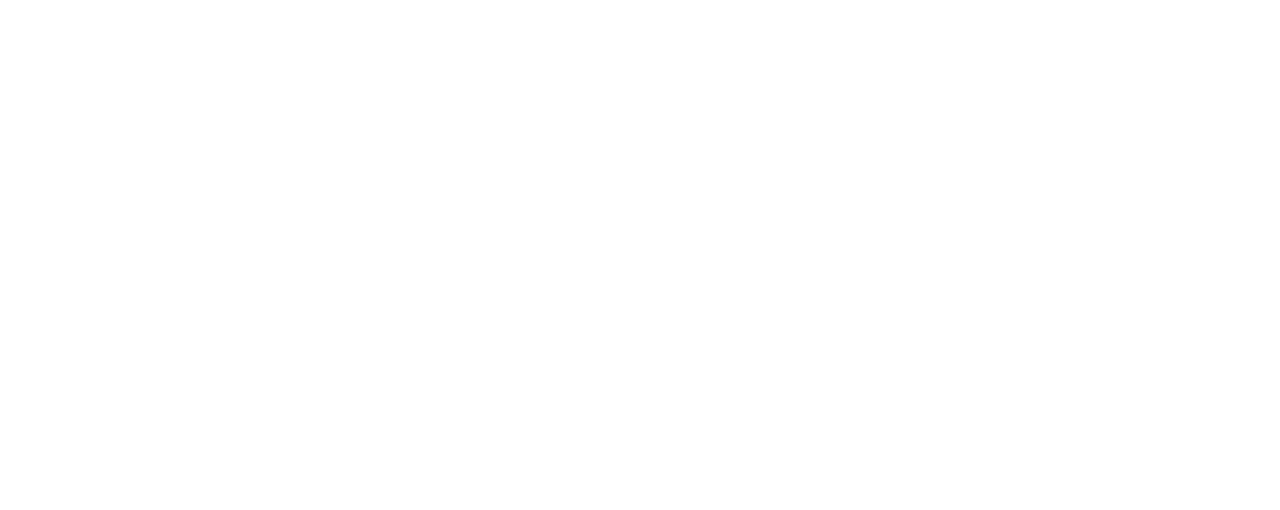
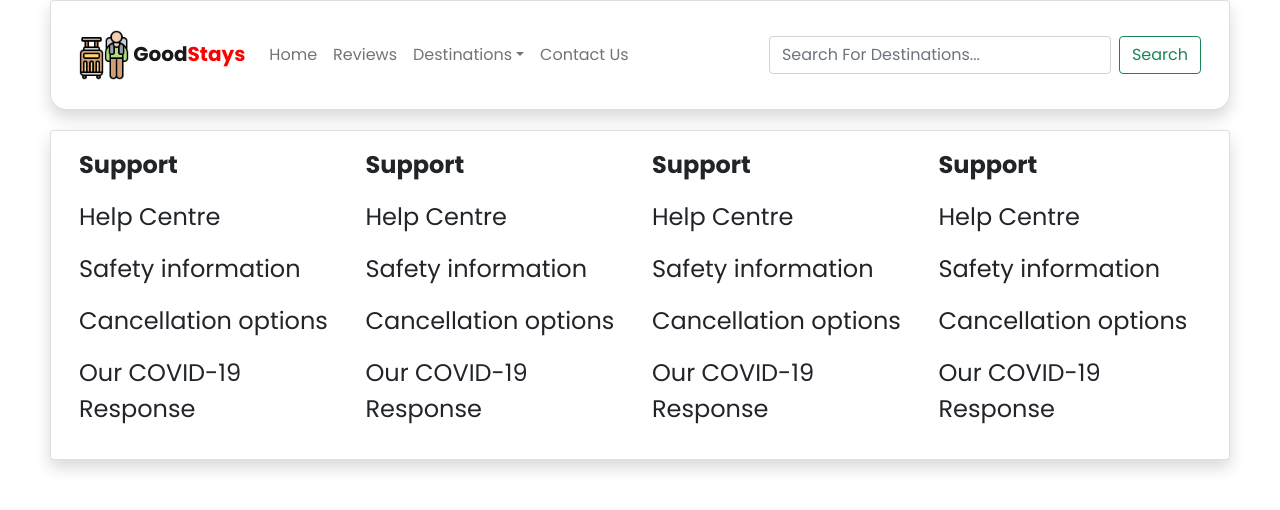
Before and after one commit to rohitkatbamna/ssproject, a React (Create React App) app: page /contactus in a window 1280 px wide. Before the commit this address had no page. Shown: the top 510 px of the page. Built offline with nearby package versions, Linux system fonts and the light colour scheme.

Commit message:
23 jan 4th commit

```diff
--- a/src/App.js
+++ b/src/App.js
@@ -1,5 +1,6 @@
 import React from 'react';
 import { BrowserRouter as Router, Routes, Route } from "react-router-dom";
+import Contactuspage from './pages/contactpage';
 import Landingpage from './pages/landingpage';
 import Reviewspage from './pages/reviewspage';
 
@@ -10,6 +11,7 @@
         <Routes>
           <Route path='/' element={<Landingpage />} exact/>
           <Route path='/reviews' element={<Reviewspage />}/>
+          <Route path='/contactus' element={<Contactuspage />}/>
         </Routes>
       </Router>
     </div>
--- a/src/components/navbarforall/navbarforall.js
+++ b/src/components/navbarforall/navbarforall.js
@@ -34,7 +34,7 @@
                                 </ul>
                             </li>
                             <li class="nav-item">
-                                <div class="nav-link">Contact Us</div>
+                                <Link to='/contactus' style={{textDecoration:'none'}}><div class="nav-link">Contact Us</div></Link>
                             </li>
                         </ul>
                         <form class="d-flex">
--- a/src/pages/contactpage.js
+++ b/src/pages/contactpage.js
@@ -0,0 +1,15 @@
+import React from "react";
+import Contactcomponent from "../components/contactcomponent/contactcomponent";
+import Footer from "../components/footercomponent/footer";
+import Navbarforall from "../components/navbarforall/navbarforall";
+
+function Contactuspage(){
+    return(
+        <>
+        <Navbarforall />
+        <Contactcomponent />
+        <Footer />
+        </>
+    );
+}
+export default Contactuspage;
```
Also changed, not shown: src/components/contactcomponent/contactcomponent.js (+9 -0 lines).
